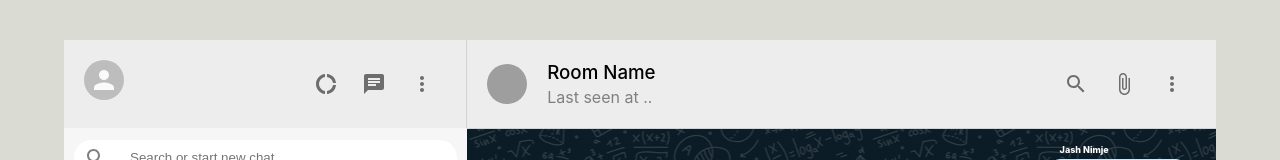
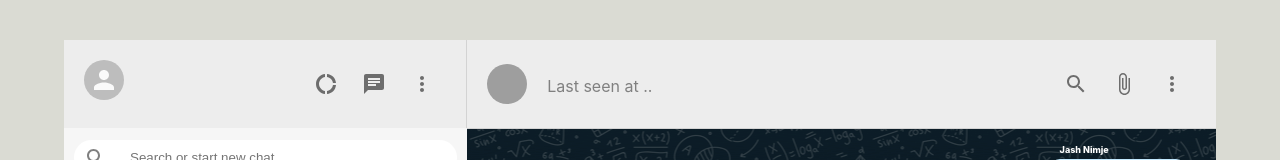
Before and after one commit to jashnimje/chat-app, a React (Create React App) app: page / in a window 1280 px wide. Shown: the top 160 px of the page. Built offline with nearby package versions, Linux system fonts and the light colour scheme; no server answers; the database is empty; grey boxes are pictures that could not be loaded.

Commit message:
Room Name added in Chat

```diff
--- a/package.json
+++ b/package.json
@@ -11,6 +11,7 @@
     "firebase": "^8.9.1",
     "react": "^17.0.2",
     "react-dom": "^17.0.2",
+    "react-router-dom": "^5.2.0",
     "react-scripts": "4.0.3",
     "web-vitals": "^1.1.2"
   },
--- a/src/App.js
+++ b/src/App.js
@@ -2,16 +2,26 @@
 import './App.css';
 import Sidebar from './Sidebar';
 import Chat from './Chat';
+import { BrowserRouter as Router, Switch, Route } from 'react-router-dom';
 
 // BEM Naming System
 function App() {
   return (
     <div className="app">
       <div className="app__body">
-        <Sidebar />
-        <Chat />
-      </div>
-    </div>
+        <Router >
+          <Sidebar />
+          <Switch>
+            <Route path="/rooms/:roomId" >
+              <Chat />
+            </Route>
+            <Route path="/">
+              <Chat />
+            </Route>
+          </Switch>
+        </Router>
+      </div >
+    </div >
   );
 }
 
--- a/src/Chat.js
+++ b/src/Chat.js
@@ -1,14 +1,25 @@
 import React, { useState, useEffect } from 'react';
+import { Link, useParams } from "react-router-dom";
 import "./Chat.css";
 import { Avatar, IconButton } from "@material-ui/core";
 import { AttachFile, MoreVert, SearchOutlined, InsertEmoticon, Mic } from "@material-ui/icons";
+import db from "./firebase";
 
 function Chat() {
-    const [input, setInput] = useState('');
-    const [seed, setSeed] = useState('');
+    const [seed, setSeed] = useState("");
+    const [input, setInput] = useState("");
+    const { roomId } = useParams();
+    const [roomName, setRoomName] = useState("");
+
+    useEffect(() => {
+        if (roomId) {
+            db.collection('rooms').doc(roomId).onSnapshot(snapshot => (setRoomName(snapshot.data().name)));
+        }
+    }, [roomId]);
+
     useEffect(() => {
         setSeed(Math.floor(Math.random() * 5000));
-    }, [])
+    }, [roomId])
 
     const sendMessage = (e) => {
         e.preventDefault();
@@ -22,7 +33,7 @@ function Chat() {
                 <Avatar src={`https://avatars.dicebear.com/api/human/${seed}.svg`} />
 
                 <div className="chat__headerInfo">
-                    <h3>Room Name</h3>
+                    <h3>{roomName}</h3>
                     <p>Last seen at .. </p>
                 </div>
 
--- a/src/SidebarChat.js
+++ b/src/SidebarChat.js
@@ -1,4 +1,5 @@
 import React, { useEffect, useState } from 'react';
+import { Link } from "react-router-dom";
 import './SidebarChat.css';
 import { Avatar } from "@material-ui/core"
 import db from "./firebase";
@@ -21,6 +22,7 @@ function SidebarChat({ id, name, addNewChat }) {
     };
 
     return !addNewChat ? (
+        <Link to={`/rooms/${id}`}>
             <div className="sidebarChat">
                 <Avatar src={`https://avatars.dicebear.com/api/human/${seed}.svg`} />
                 <div className="sidebarChat__info">
@@ -28,6 +30,8 @@ function SidebarChat({ id, name, addNewChat }) {
                     <p>Last Message..</p>
                 </div>
             </div>
+        </Link>
+
     ) : (
         <div onClick={createChat} className="sidebarChat">
             <h2>Add new Chat</h2>
```
Also changed, not shown: 1 other file (tests, documents, lock files or other folders). Lines whose indentation alone changed are shown as unchanged.
